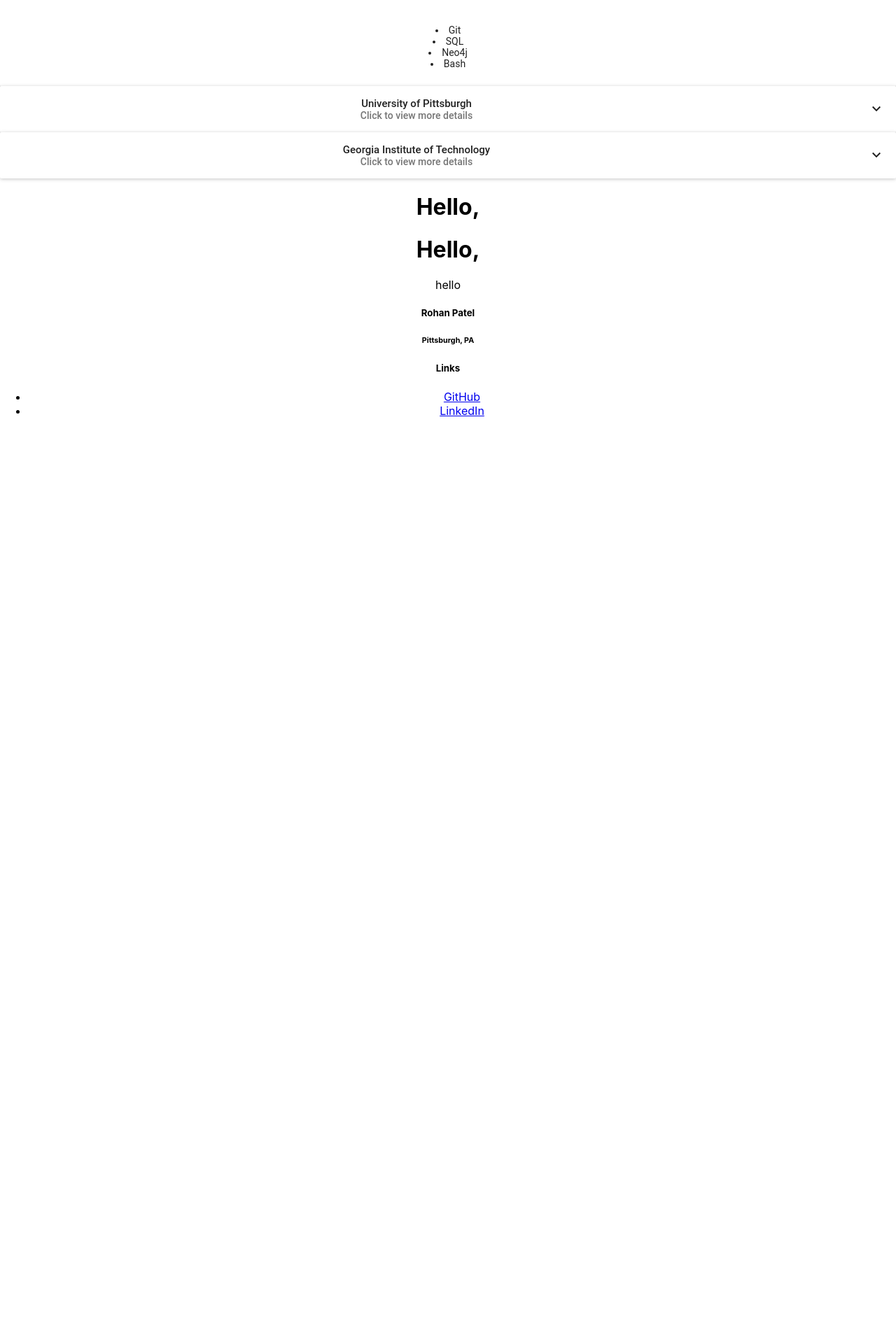
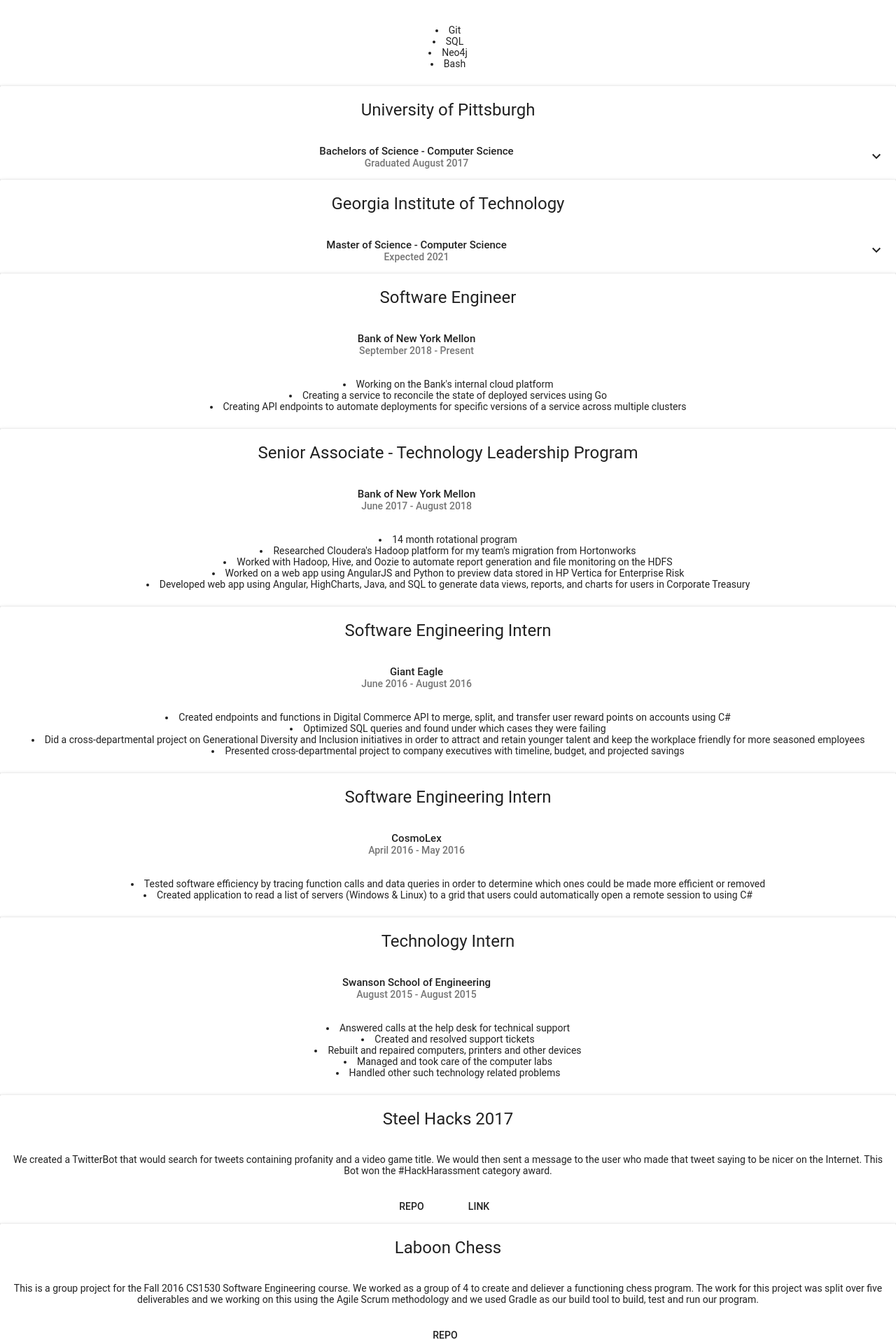
Before and after one commit to patelrohanv/patelrohanv.github.io, a React (Create React App) app: page / in a window 1280 px wide. Shown: the part 466-2381 px from the top of the page at 70% size. Before the commit the page ends 1079 px from the top, so only its background shows below. Built offline with nearby package versions, Linux system fonts and the light colour scheme.

Commit message:
skeleton done

```diff
--- a/src/components/about.js
+++ b/src/components/about.js
@@ -3,9 +3,9 @@
 const About = () => (
             <div>
                 <p>My name is Rohan Patel; I am a driven developer with a passion for software and technology.
-                    I am working at BNY Mellon in Pittsburgh on creating features and services for their internal
-                    cloud hosting platform. I am alumni of the University of Pittsburgh and am currently enrolled part time at
-                    the Georgia Institute of Technology for my Masters in Computer Science.
+                    I am working at BNY Mellon in Pittsburgh; here I am creating features and services for their internal
+                    cloud hosting platform. I am also an alumni of the University of Pittsburgh and am currently enrolled
+                    part-time at  the Georgia Institute of Technology for my Master in Computer Science.
                 </p>
             </div>
         );
--- a/src/components/education.js
+++ b/src/components/education.js
@@ -2,7 +2,7 @@
 import { education_data } from '../data/educationData';
 
 import MuiThemeProvider from 'material-ui/styles/MuiThemeProvider';
-import { Card, CardActions, CardHeader, CardText } from 'material-ui/Card';
+import { Card, CardHeader, CardText, CardTitle } from 'material-ui/Card';
 
 class Education extends React.Component {
 
@@ -16,25 +16,27 @@
             });
             return (
                 <Card>
+                    <CardTitle
+                        title={e.school}
+                    >
+                    </CardTitle>
                     <CardHeader
-                        title={e.school}
-                        subtitle="Click to view more details"
+                        title={e.degree}
+                        subtitle={e.graduated}
                         actAsExpander={true}
                         showExpandableButton={true}
                     />
                     <CardText expandable={true}>
-                        {e.degree} <br/>
-                        {e.graduated} <br/> <br/>
-                        <p>Relevant coursework</p><br/>
+                        <p>Relevant coursework</p><br />
                         {classes}
                     </CardText>
                 </Card>
             );
         });
         return (
-            <MuiThemeProvider>
-                {schoolInfo}
-            </MuiThemeProvider>
+                <MuiThemeProvider>
+                    {schoolInfo}
+                </MuiThemeProvider>
         );
     }
 }
--- a/src/components/experience.js
+++ b/src/components/experience.js
@@ -1,12 +1,36 @@
 import React, { Component } from 'react';
 import { experience_data } from '../data/experienceData';
+import MuiThemeProvider from 'material-ui/styles/MuiThemeProvider';
+import { CardTitle, Card, CardHeader, CardText } from 'material-ui/Card';
 
 
 class Experience extends React.Component {
     render() {
-      console.log(experience_data);
-      return <h1>Hello, {this.props.name}</h1>;
+        const exp = experience_data.map((e) => {
+            const details = e.details.map((d) => {
+                return (
+                    <li>{d}</li>
+                );
+            });
+            return (
+                <Card>
+                    <CardTitle title={e.title} />
+                    <CardHeader
+                        title={e.company}
+                        subtitle={e.dates}
+                    />
+                    <CardText>
+                        {details}
+                    </CardText>
+                </Card>
+            );
+        });
+        return (
+            <MuiThemeProvider>
+                {exp}
+            </MuiThemeProvider>
+        );
     }
-  }
+}
 
-  export default Experience
+export default Experience
--- a/src/components/projects.js
+++ b/src/components/projects.js
@@ -1,11 +1,35 @@
 import React, { Component } from 'react';
 import { project_data } from '../data/projectData';
+import MuiThemeProvider from 'material-ui/styles/MuiThemeProvider';
+import { Card, CardHeader, CardText, CardTitle, CardActions } from 'material-ui/Card';
+import { FlatButton } from 'material-ui';
 
 class Projects extends React.Component {
     render() {
-      console.log(project_data)
-      return <h1>Hello, {this.props.name}</h1>;
+        const prj = project_data.map((p) => {
+            return (
+                <Card>
+                    <CardTitle
+                        title={p.title}
+                    >
+                    </CardTitle>
+                    <CardText>
+                        {p.info}
+                    </CardText>
+                    <CardActions>
+                        <FlatButton label="Repo" href={p.gitLink}/>
+                        { p.projectLink != null &&
+                            <FlatButton label="Link" href={p.projectLink}/>
+                        }
+                    </CardActions>
+                </Card>
+            );
+        });
+        return (
+            <MuiThemeProvider>
+                {prj}
+            </MuiThemeProvider>
+        );
     }
-  }
-
-  export default Projects
+}
+export default Projects
--- a/src/components/skills.js
+++ b/src/components/skills.js
@@ -1,11 +1,10 @@
 import React, { Component } from 'react';
 import { skills_data } from '../data/skillsData';
 import MuiThemeProvider from 'material-ui/styles/MuiThemeProvider';
-import { Card, CardActions, CardHeader, CardText } from 'material-ui/Card';
+import { Card, CardHeader, CardText } from 'material-ui/Card';
 
 class Skills extends React.Component {
     render() {
-        console.log(skills_data)
         const skillTypes = skills_data.map((t) => {
             const skillDetails = t.details.map((d) => {
                 return (
--- a/src/components/undergrad.js
+++ b/src/components/undergrad.js
@@ -1,13 +1,37 @@
 import React, { Component } from 'react';
 import { undergrad_data } from '../data/undergradData';
 
+import MuiThemeProvider from 'material-ui/styles/MuiThemeProvider';
+import { Card, CardHeader, CardText } from 'material-ui/Card';
+
 class Undergrad extends React.Component {
-    render() {
-      console.log(undergrad_data);
+  render() {
+    const ud = undergrad_data.map((u) => {
+      const bullets = u.info.map((c) => {
+        return (
+          <li>{c}</li>
+        );
+      });
       return (
-        <p>hello</p>
+        <Card>
+          <CardHeader
+            title={u.year}
+            subtitle="Click to view more details"
+            actAsExpander={true}
+            showExpandableButton={true}
+          />
+          <CardText expandable={true}>
+            {bullets}
+          </CardText>
+        </Card>
       );
-    }
+    });
+    return (
+      <MuiThemeProvider>
+        {ud}
+      </MuiThemeProvider>
+    );
   }
+}
 
-  export default Undergrad
+export default Undergrad
--- a/src/data/educationData.js
+++ b/src/data/educationData.js
@@ -18,7 +18,7 @@
     {
         id: "gtech",
         school: "Georgia Institute of Technology",
-        degree: "Masters of Science - Computer Science",
+        degree: "Master of Science - Computer Science",
         graduated: "Expected 2021",
         coursework: [
             "Database Systems, Concepts and Design",
--- a/src/data/projectData.js
+++ b/src/data/projectData.js
@@ -29,14 +29,14 @@
     {
         id: "prv",
         title: "patelrohanv.com",
-        info: "This is a link to the repo for this built.",
+        info: "This is a link to the repo for my website. Built using React and MaterialUI.",
         gitLink: "https://github.com/patelrohanv/patelrohanv.github.io",
         projectLink: null,
     },
     {
         id: "pittsigrho",
         title: "Pitt SigRho Website",
-        info: "I built and maintain the website for the University of Pittsburgh chapter of Sigma Beta Rho Fraternity Inc. I gigggbuilt this website using Twitter's Bootstrap framework",
+        info: "I built and maintain the website for the University of Pittsburgh chapter of Sigma Beta Rho Fraternity Inc. I built this website using Twitter's Bootstrap framework",
         gitLink: "https://github.com/sigrhopitt/sigrhopitt.github.io",
         projectLink: "https://sigrhopitt.github.io"
     }
--- a/src/data/undergradData.js
+++ b/src/data/undergradData.js
@@ -1,6 +1,6 @@
 export var undergrad_data = [
     {
-        year: "freshman",
+        year: "Freshman",
         info: [
             "Started at the University of Pittsburgh on a pre-med track",
             "Volunteered at UPMC Shadyside Hospital",
@@ -10,7 +10,7 @@
         ]
     },
     {
-        year: "sophomore",
+        year: "Sophomore",
         info: [
             "Transitioned from the pre-med track to Computer Science",
             "Swason School of Engineering: Provided helpdesk and technical support",
@@ -20,7 +20,7 @@
         ]
     },
     {
-        year: "junior",
+        year: "Junior",
         info: [
             "Steel Hacks 2016, my first hackathon",
             "Interned at CosmoLex in North Brunswick, NJ",
@@ -31,7 +31,7 @@
         ]
     },
     {
-        year: "senior",
+        year: "Senior",
         info: [
             "Pitt Challenge 2017, a healthcare themed hackathon",
             "Steel Hacks 2017: Won a category award for \"HackHarassment\"",
```
